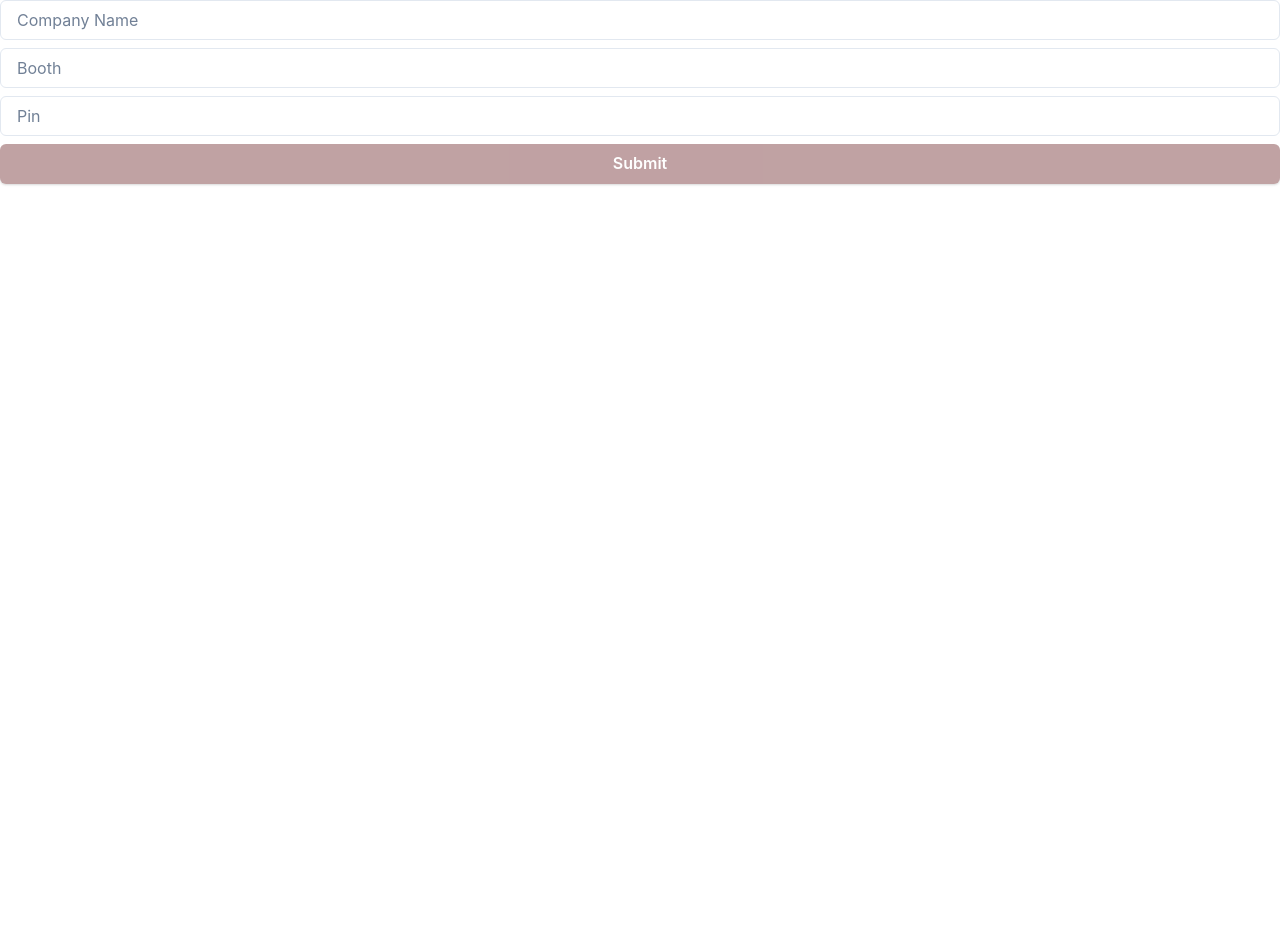
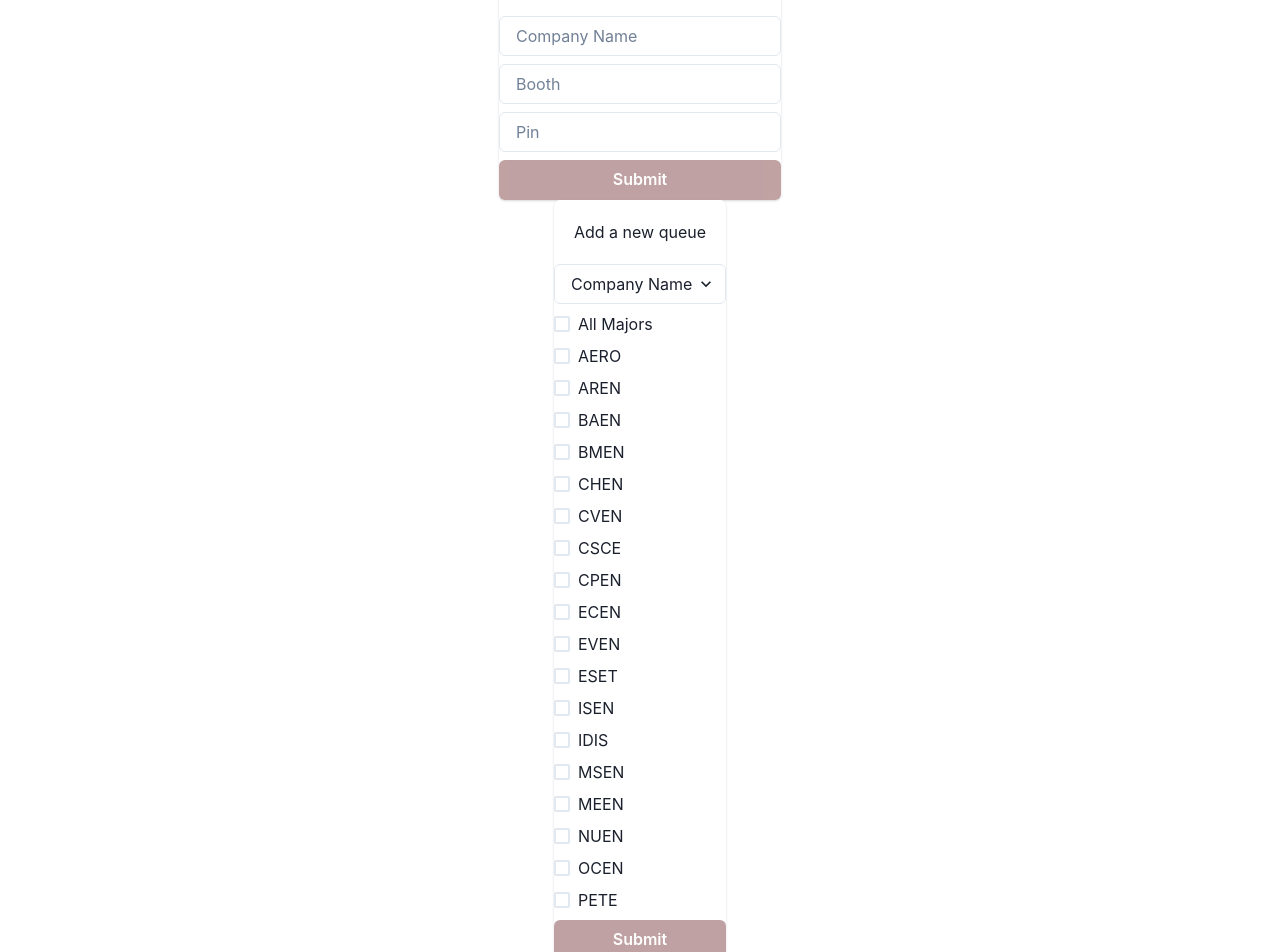
Before and after one commit to secsysadmin/company-queue, a React (Vite) app in the folder client/: page /admin in a window 1280 px wide. Shown: the part 139-1091 px from the top of the page. Before the commit the page ends 800 px from the top, so only its background shows below. Built offline with nearby package versions, Linux system fonts and the light colour scheme.

Commit message:
newqueue component

```diff
--- a/client/src/components/Admin/NewQueue.tsx
+++ b/client/src/components/Admin/NewQueue.tsx
@@ -1,6 +1,55 @@
+import { Card, Text, Input, Button, Stack, CardHeader, Select, Checkbox, CheckboxGroup } from "@chakra-ui/react";
+import { useState, useEffect } from "react";
+
 
 export default function newQueue() {
-    return (<>
+    const [companyName, setCompanyName] = useState(String);
+    const [major, setMajor] = useState(String);
+    const [canSubmit, setCanSubmit] = useState(false);
 
-    </>);
+    useEffect(() => {
+        if (companyName.length) {
+            setCanSubmit(true);
+        }
+        else {
+            setCanSubmit(false);
+        }
+
+    }, [companyName, major])
+
+
+    return (<div>
+        <Card>
+            <CardHeader>
+                <Text size={'lg'}>Add a new queue</Text>
+            </CardHeader>
+            <Stack>
+                <Select placeholder="Company Name" onChange={(ev) => setCompanyName(ev.target.value)}>
+
+                </Select>
+
+                <Checkbox>All Majors</Checkbox>
+                <Checkbox>AERO</Checkbox>
+                <Checkbox>AREN</Checkbox>
+                <Checkbox>BAEN</Checkbox>
+                <Checkbox>BMEN</Checkbox>
+                <Checkbox>CHEN</Checkbox>
+                <Checkbox>CVEN</Checkbox>
+                <Checkbox>CSCE</Checkbox>
+                <Checkbox>CPEN</Checkbox>
+                <Checkbox>ECEN</Checkbox>
+                <Checkbox>EVEN</Checkbox>
+                <Checkbox>ESET</Checkbox>
+                <Checkbox>ISEN</Checkbox>
+                <Checkbox>IDIS</Checkbox>
+                <Checkbox>MSEN</Checkbox>
+                <Checkbox>MEEN</Checkbox>
+                <Checkbox>NUEN</Checkbox>
+                <Checkbox>OCEN</Checkbox>
+                <Checkbox>PETE</Checkbox>
+
+                <Button backgroundColor={'red.900'} color='white' isDisabled={!canSubmit}>Submit</Button>
+            </Stack>
+        </Card>
+    </div>);
 }
--- a/client/src/pages/Admin/Admin.tsx
+++ b/client/src/pages/Admin/Admin.tsx
@@ -1,9 +1,22 @@
 import NewCompany from "../../components/Admin/NewCompany";
+import NewQueue from "../../components/Admin/NewQueue";
 import Banner from "../../components/Banner";
 
 export default function Admin() {
     return (<>
-        <Banner title='Admin Panel'></Banner>
-        <NewCompany/>
+        {/*@ts-ignore*/}
+
+        <div style={statusDivStyle}>
+
+            <Banner title='Admin Panel'></Banner>
+            <NewCompany />
+            <NewQueue /></div>
     </>);
 }
+
+const statusDivStyle = {
+    marginTop: '1rem',
+    display: 'flex',
+    flexDirection: 'column',
+    alignItems: 'center',
+};
```
